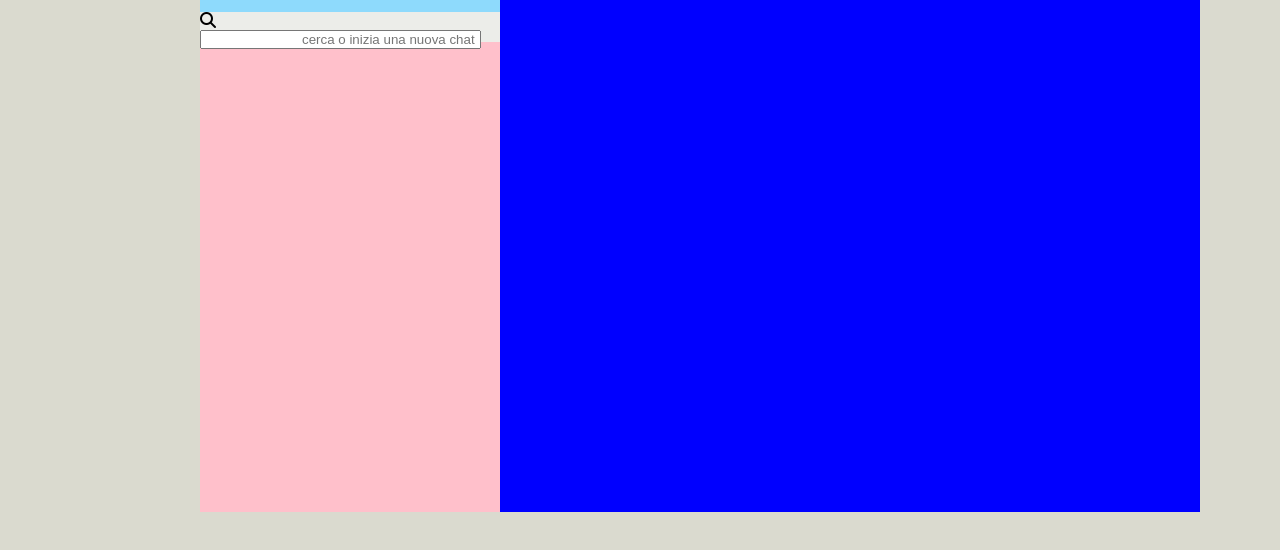
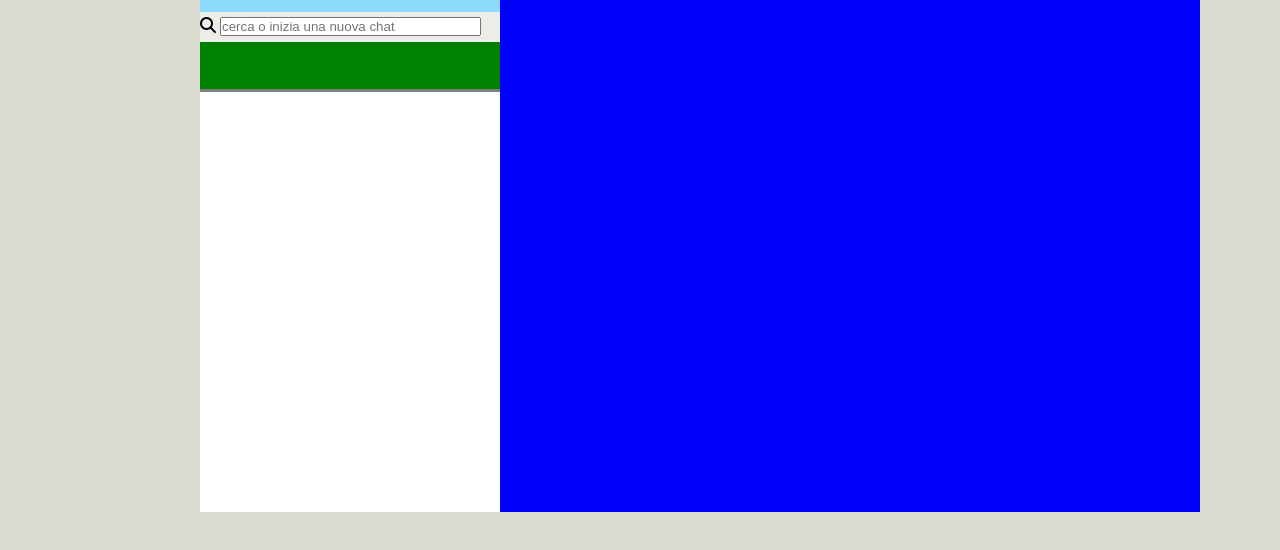
Before and after one commit to FRAALES/vue-boolzapp, a plain HTML site: page index.html in a window 1280 px wide. Shown: the part 108-658 px from the top of the page. Drawn offline with nearby package versions, Linux system fonts and the light colour scheme.

Commit message:
lavorando alle chat laterali

```diff
--- a/css/style.css
+++ b/css/style.css
@@ -42,7 +42,6 @@
 .barra-laterale{
     height: 100%;
     width: 30%;
-    background-color: pink;
 }
 
 /* Regole profilo utente */
@@ -93,6 +92,7 @@
     font-size: 10px;
 }
 
+
 /* Regole input (laterale) */
 .barra-cerca-laterale{
     width: 100%;
@@ -101,5 +101,24 @@
 }
 
 .input-includes-magnifying{
-    padding-left: 100px;
+    padding-right: 80px;
+    margin-top: 5px;
 }
+
+
+
+/* Regole chat laterali */
+.barra-utenti-laterale{
+    background-color: white;
+    height: 470px;
+    width: 100%;
+}
+
+
+.chat-laterale{
+    width: 100%;
+    height: 50px;
+    display: flex;
+    border-bottom: solid grey;
+    background-color: green;
+}
--- a/index.html
+++ b/index.html
@@ -60,6 +60,22 @@
             </div>
 
             <div class="barra-utenti-laterale">
+                <div class="chat-laterale">
+                    <div class="avatar-laterale">
+
+                    </div>
+                    <div class="testo-laterale-chat-laterali">
+                        <h5>
+
+                        </h5>
+                        <p>
+
+                        </p>
+                    </div>
+
+                </div>
+
+
 
             </div>
 
```
